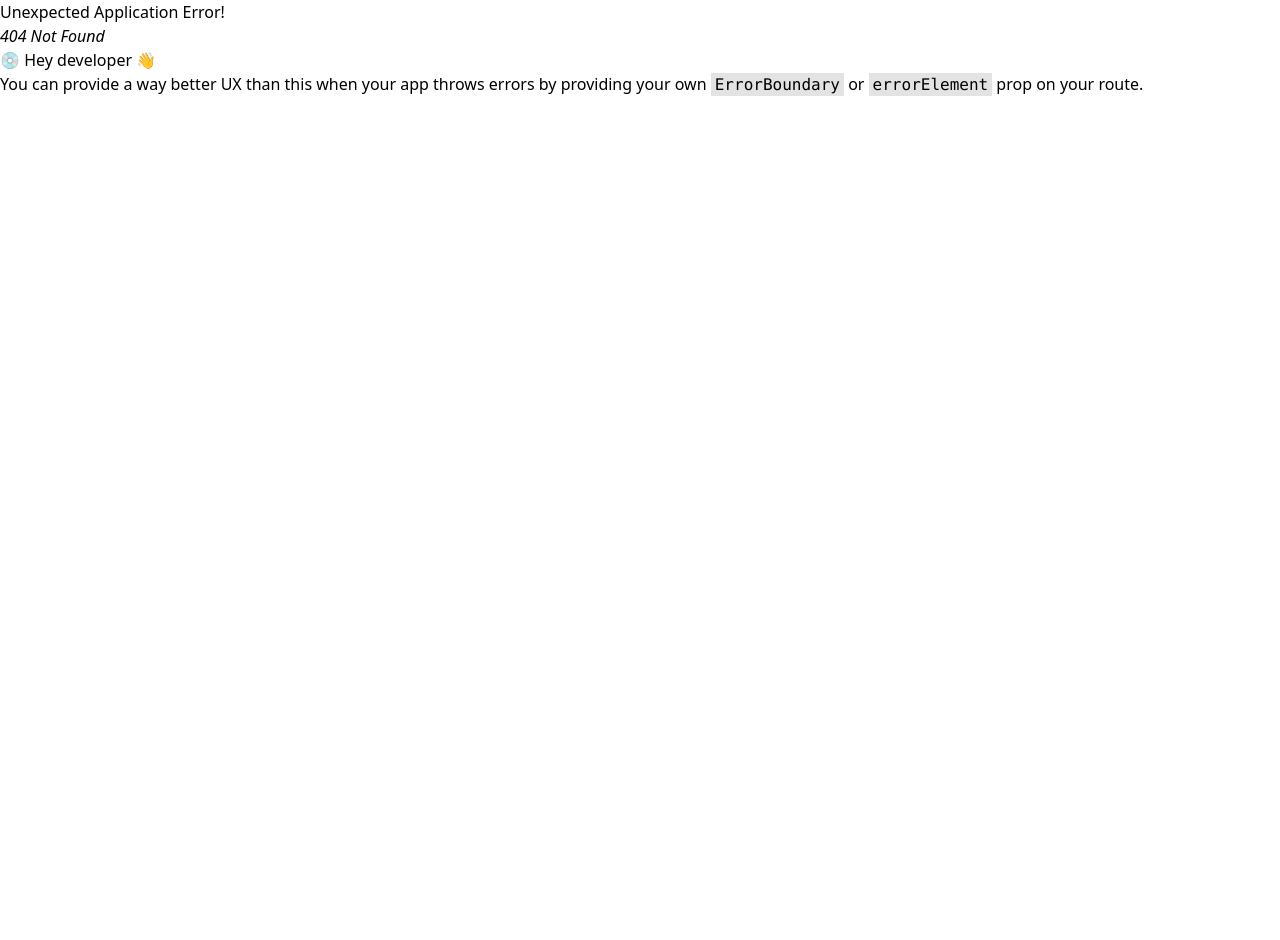
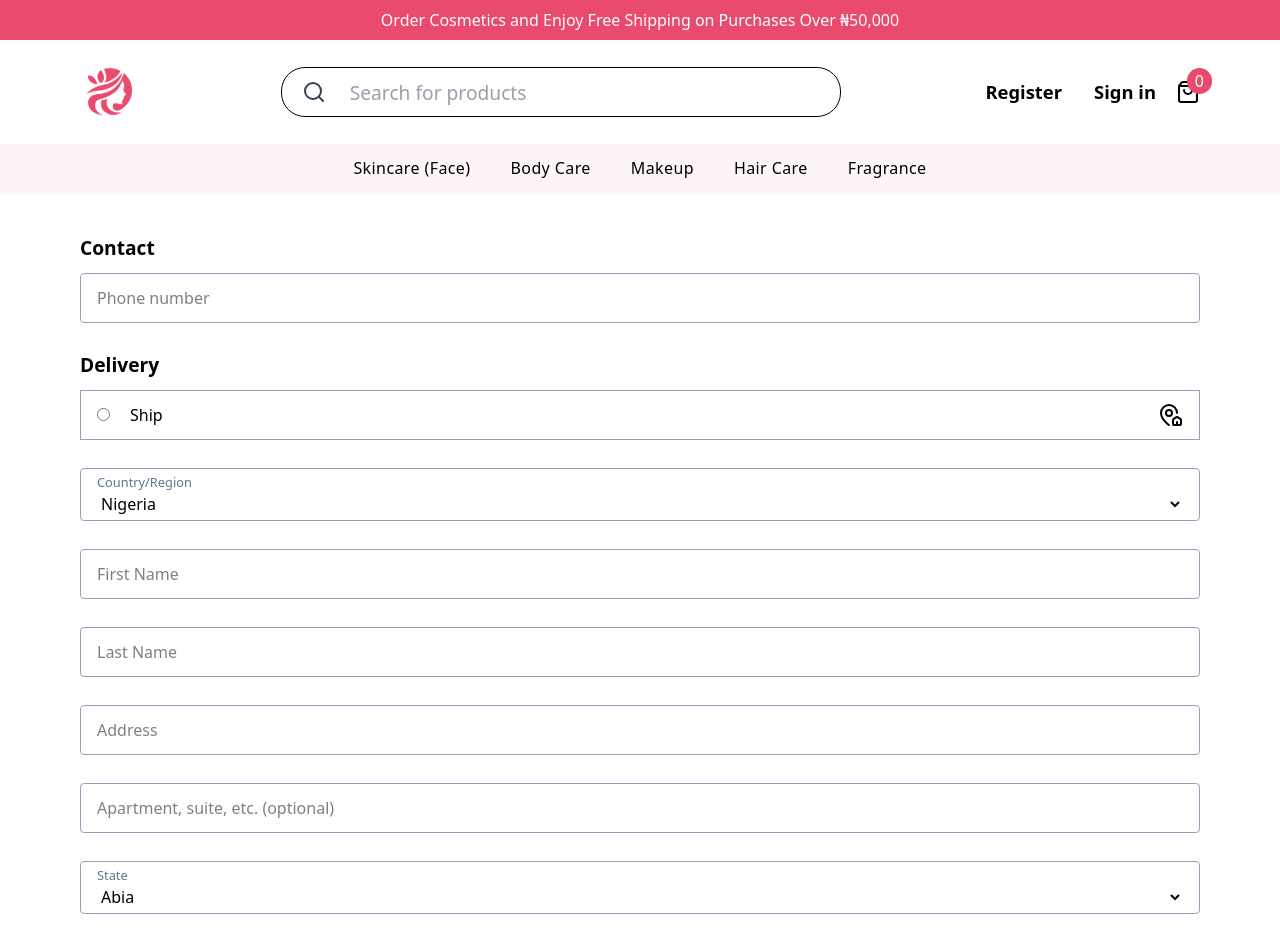
Before and after one commit to Jacbfrancis/debbies-beauty-store, a React (Vite) app: page /checkout in a window 1280 px wide. Before the commit this address had no page. Shown: the top 940 px of the page. Before the commit the page ends 800 px from the top, so only its background shows below. Built offline with nearby package versions, Linux system fonts and the light colour scheme.

Commit message:
implemented CheckOut form

```diff
--- /dev/null
+++ b/src/components/CheckOutForm.jsx
@@ -0,0 +1,147 @@
+function CheckOutForm() {
+  return (
+    <div className="px-6 py-10 lg:px-20">
+      <form className="flex flex-col gap-7 justify-center">
+        <div>
+          <label className="text-[1.2rem] mb-2.5 block font-semibold">
+            Contact
+          </label>
+          <input
+            className="border-1 border-slate-400 px-4 py-3 w-full rounded"
+            type="tel"
+            placeholder="Phone number"
+          />
+        </div>
+
+        <div className="">
+          <p className="text-[1.2rem] font-semibold mb-2.5">Delivery</p>
+          <label className="border-1 border-slate-400 px-4 py-3 flex justify-between items-center">
+            <div className="flex justify-start items-center">
+              <input className="" type="radio" name="ship" value="ship" />{" "}
+              <p className="ml-5">Ship</p>
+            </div>
+            <span>
+              <svg
+                xmlns="http://www.w3.org/2000/svg"
+                width="24"
+                height="24"
+                viewBox="0 0 24 24"
+                fill="none"
+                stroke="currentColor"
+                strokeWidth="2"
+                strokeLinecap="round"
+                strokeLinejoin="round"
+                className="lucide lucide-map-pin-house-icon lucide-map-pin-house"
+              >
+                <path d="M15 22a1 1 0 0 1-1-1v-4a1 1 0 0 1 .445-.832l3-2a1 1 0 0 1 1.11 0l3 2A1 1 0 0 1 22 17v4a1 1 0 0 1-1 1z" />
+                <path d="M18 10a8 8 0 0 0-16 0c0 4.993 5.539 10.193 7.399 11.799a1 1 0 0 0 .601.2" />
+                <path d="M18 22v-3" />
+                <circle cx="10" cy="10" r="3" />
+              </svg>
+            </span>
+          </label>
+        </div>
+
+        <div className="border-1 border-slate-400 px-4 py-1 w-full rounded">
+          <p className="text-slate-500 text-[0.8rem]">Country/Region</p>
+          <select className="w-full focus:outline-none focus:ring-0">
+            <option value={"Nigeria"}>Nigeria</option>
+          </select>
+        </div>
+
+        <div>
+          <input
+            className="border-1 border-slate-400 px-4 py-3 w-full rounded"
+            type="text"
+            placeholder="First Name"
+          />
+        </div>
+
+        <div>
+          <input
+            className="border-1 border-slate-400 px-4 py-3 w-full rounded"
+            type="text"
+            placeholder="Last Name"
+          />
+        </div>
+
+        <div>
+          <input
+            className="border-1 border-slate-400 px-4 py-3 w-full rounded"
+            type="text"
+            placeholder="Address"
+          />
+        </div>
+
+        <div>
+          <input
+            className="border-1 border-slate-400 px-4 py-3 w-full rounded"
+            type="text"
+            placeholder="Apartment, suite, etc. (optional)"
+          />
+        </div>
+
+        <div className="border-1 border-slate-400 px-4 py-1 w-full rounded">
+          <p className="text-slate-500 text-[0.8rem]">State</p>
+          <select className="w-full focus:outline-none focus:ring-0">
+            <option value={"Abia"}>Abia</option>
+            <option value={"Adamawa"}>Adamawa</option>
+            <option value={"Akwa Ibom"}>Akwa Ibom</option>
+            <option value={"Anambra"}>Anambra</option>
+            <option value={"Bauchi"}>Bauchi</option>
+            <option value={"Bayelsa"}>Bayelsa</option>
+            <option value={"Benue"}>Benue</option>
+            <option value={"Borno"}>Borno</option>
+            <option value={"Cross River"}>Cross River</option>
+            <option value={"Delta"}>Delta</option>
+            <option value={"Ebonyi"}>Ebonyi</option>
+            <option value={"Edo"}>Edo</option>
+            <option value={"Ekiti"}>Ekiti</option>
+            <option value={"Enugu"}>Enugu</option>
+            <option value={"FCT"}>FCT (Abuja)</option>
+            <option value={"Gombe"}>Gombe</option>
+            <option value={"Imo"}>Imo</option>
+            <option value={"Jigawa"}>Jigawa</option>
+            <option value={"Kaduna"}>Kaduna</option>
+            <option value={"Kano"}>Kano</option>
+            <option value={"Katsina"}>Katsina</option>
+            <option value={"Kebbi"}>Kebbi</option>
+            <option value={"Kogi"}>Kogi</option>
+            <option value={"Kwara"}>Kwara</option>
+            <option value={"Lagos"}>Lagos</option>
+            <option value={"Nasarawa"}>Nasarawa</option>
+            <option value={"Niger"}>Niger</option>
+            <option value={"Ogun"}>Ogun</option>
+            <option value={"Ondo"}>Ondo</option>
+            <option value={"Osun"}>Osun</option>
+            <option value={"Oyo"}>Oyo</option>
+            <option value={"Plateau"}>Plateau</option>
+            <option value={"Rivers"}>Rivers</option>
+            <option value={"Sokoto"}>Sokoto</option>
+            <option value={"Taraba"}>Taraba</option>
+            <option value={"Yobe"}>Yobe</option>
+            <option value={"Zamfara"}>Zamfara</option>{" "}
+          </select>
+        </div>
+
+        <div>
+          <input
+            className="border-1 border-slate-400 px-4 py-3 w-full rounded"
+            type="text"
+            placeholder="City"
+          />
+        </div>
+
+        <div>
+          <input
+            className="border-1 border-slate-400 px-4 py-3 w-full rounded"
+            type="text"
+            placeholder="Phone"
+          />
+        </div>
+      </form>
+    </div>
+  );
+}
+
+export default CheckOutForm;
--- a/src/components/ShoppingCart.jsx
+++ b/src/components/ShoppingCart.jsx
@@ -1,12 +1,19 @@
-import { Link } from "react-router-dom";
+import { useNavigate } from "react-router-dom";
 import { useCart } from "../store/useCart";
 
 function ShoppingCart() {
+  const navigate = useNavigate();
+
   const cart = useCart((state) => state.cart);
   const increaseQuantity = useCart((state) => state.increaseQuantity);
   const decreaseQuantity = useCart((state) => state.decreaseQuantity);
   const updateQuantity = useCart((state) => state.updateQuantity);
   const removeFromCart = useCart((state) => state.removeFromCart);
+
+  const totalPrice = cart.reduce((acc, item) => {
+    const price = item.quantity * item.price;
+    return acc + price;
+  }, 0);
 
   return (
     <div className="px-6 lg:px-20">
@@ -170,14 +177,19 @@ function ShoppingCart() {
         </div>
 
         <div className="text-center text-gray-800 w-full lg:w-[37%]">
-          <h3 className="mb-3">Estimated total ₦5,500.0</h3>
+          <h3 className="mb-3 font-bold">
+            Estimated total ₦{totalPrice.toLocaleString("")}
+          </h3>
           <p className="text-[0.82rem] mb-5">
             Taxes, discounts and{" "}
             <span className="underline tracking-wider"> shipping </span>{" "}
             calculated at checkout.
           </p>
 
-          <button className="bg-[#000] text-center text-[#fff] w-full px-7 py-3.5 rounded-md">
+          <button
+            className="bg-[#000] text-center text-[#fff] w-full px-7 py-3.5 rounded-md"
+            onClick={() => navigate("/checkout")}
+          >
             Check out
           </button>
         </div>
--- /dev/null
+++ b/src/pages/CheckOutPage.jsx
@@ -0,0 +1,11 @@
+import CheckOutForm from "../components/CheckOutForm";
+
+function CheckOutPage() {
+  return (
+    <div>
+      <CheckOutForm />
+    </div>
+  );
+}
+
+export default CheckOutPage;
--- a/src/routes.jsx
+++ b/src/routes.jsx
@@ -4,6 +4,7 @@ import CategoriesPage from "./pages/CategoriesPage";
 import SearchResultsPage from "./pages/SearchResultsPage";
 import ProductDetailsPage from "./pages/ProductDetailsPage";
 import CartPage from "./pages/CartPage";
+import CheckOutPage from "./pages/CheckOutPage";
 
 export const routes = [
   {
@@ -15,6 +16,7 @@ export const routes = [
       { path: "/search", element: <SearchResultsPage /> },
       { path: "/product/:slug", element: <ProductDetailsPage /> },
       { path: "/cart", element: <CartPage /> },
+      { path: "/checkout", element: <CheckOutPage /> },
     ],
   },
 ];
```
